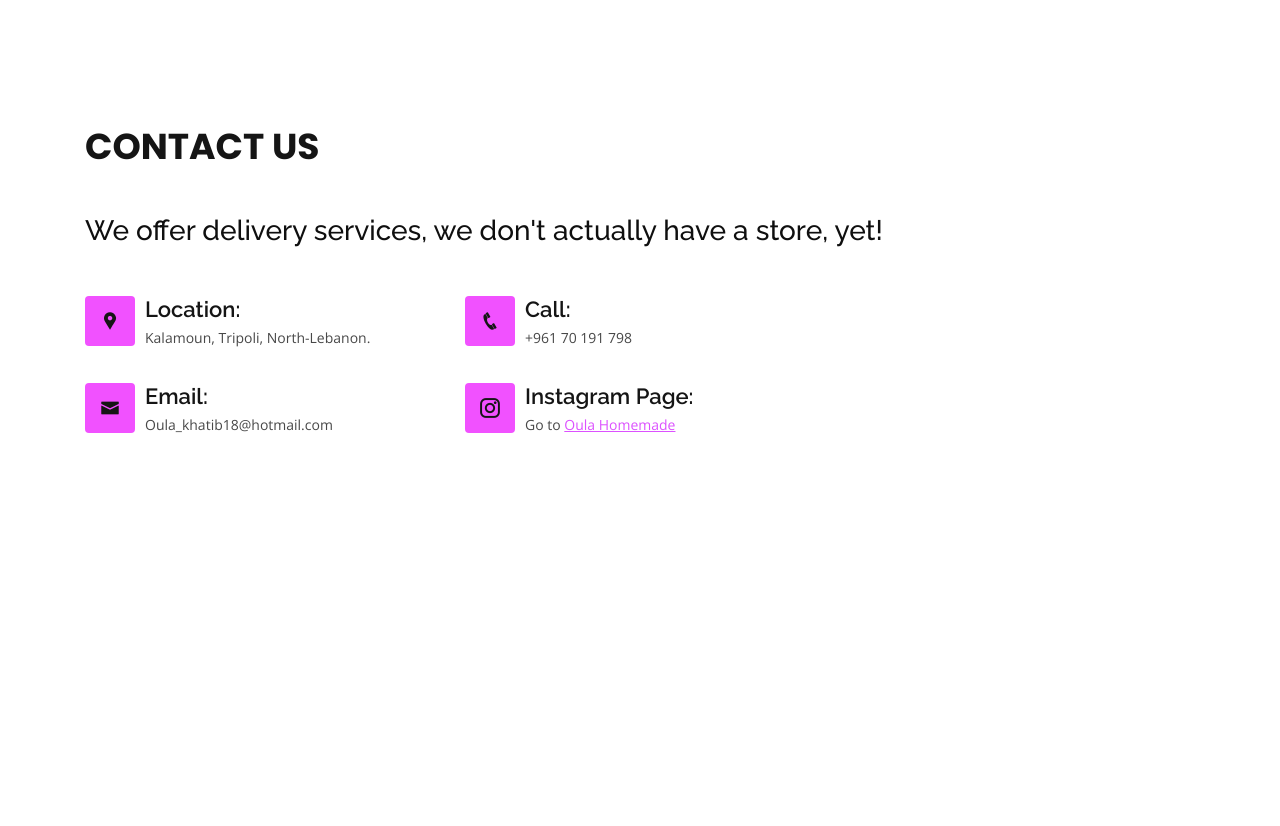
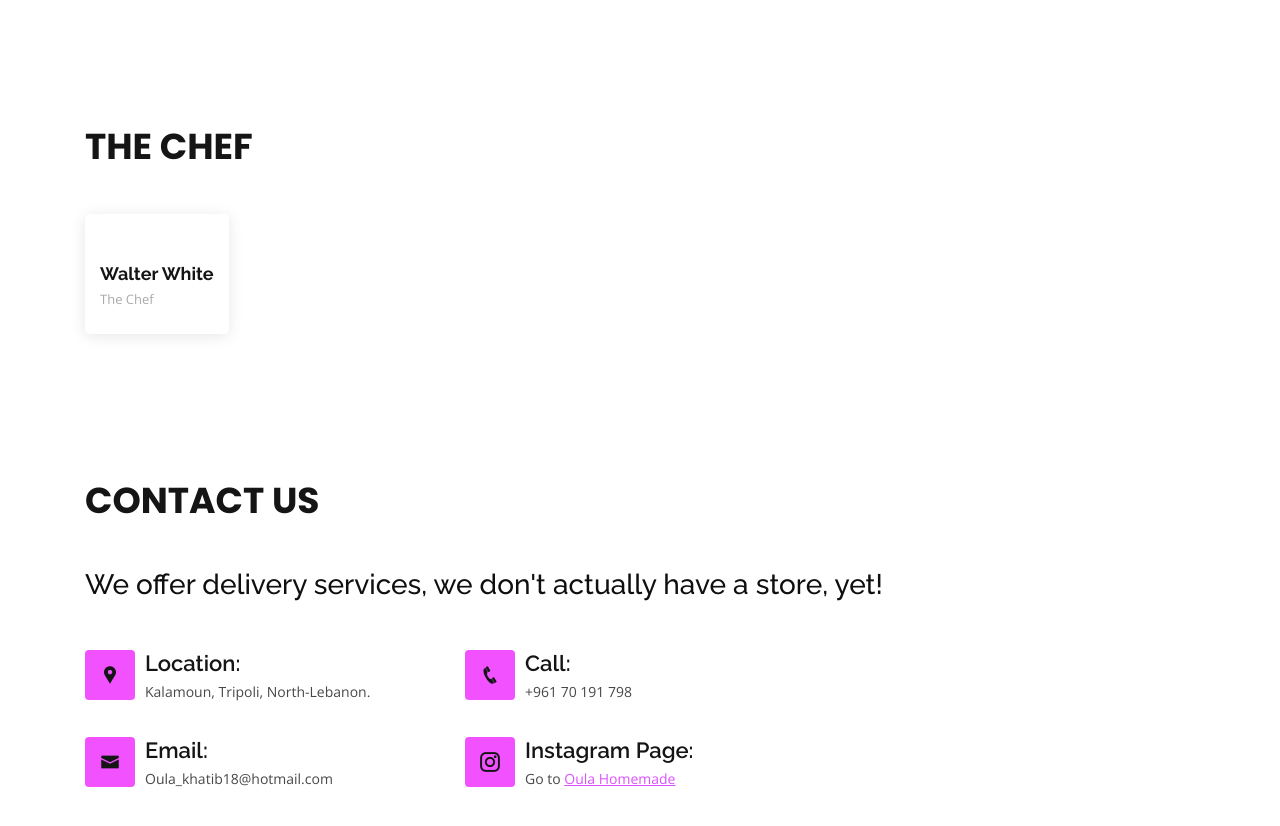
Before and after one commit to theblsk/oulaHomemade, a plain HTML site: page index.html in a window 1280 px wide. Shown: the part 1320-2146 px from the top of the page. Before the commit the page ends 1815 px from the top, so only its background shows below. Drawn offline with nearby package versions, Linux system fonts and the light colour scheme.

Commit message:
small fixes

```diff
--- a/assets/css/style.css
+++ b/assets/css/style.css
@@ -125,7 +125,7 @@ h1, h2, h3, h4, h5, h6 {
 }
 
 #header .logo {
-  font-size: 32px;
+  font-size: 28px;
   margin: 0;
   padding: 0;
   line-height: 1;
--- a/index.html
+++ b/index.html
@@ -125,7 +125,34 @@
 
       </div>
     </section><!-- End About Section -->
+    <section id="team" class="team">
+      <div class="container" data-aos="fade-up">
 
+        <div class="section-title">
+          <p>The Chef</p>
+        </div>
+
+        <div class="row">
+
+          <div class="col-lg-3 col-md-6 d-flex align-items-stretch">
+            <div class="member" data-aos="fade-up" data-aos-delay="100">
+              <div class="member-img">
+                <img src=" "class="img-fluid" alt="">
+                <div class="social">
+                  <a href="https://instagram.com/oula.homemade?igshid=161pp74r3ixut"><i class="icofont-instagram"></i></a>
+                </div>
+              </div>
+              <div class="member-info">
+                <h4>Walter White</h4>
+                <span>The Chef</span>
+              </div>
+            </div>
+          </div>
+        </div>
+
+      </div>
+
+    </section>
 
 
 
```
